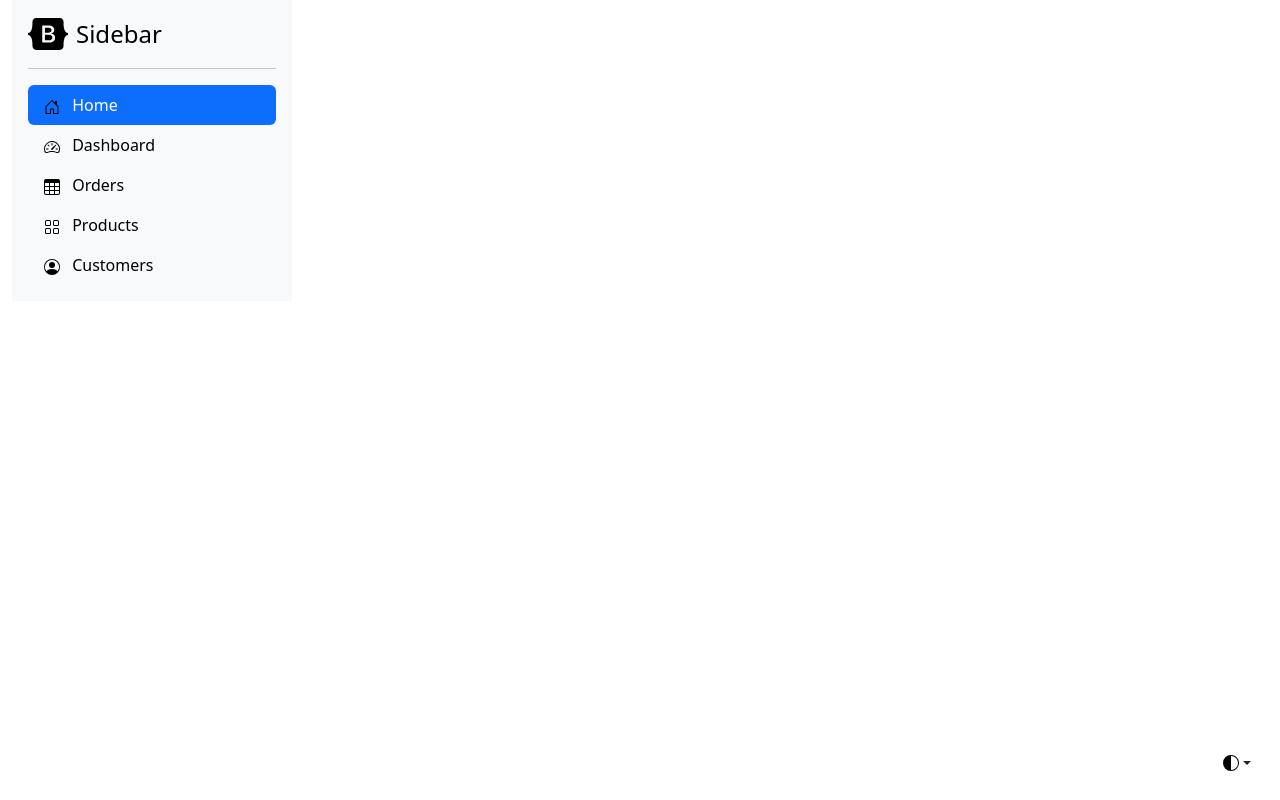
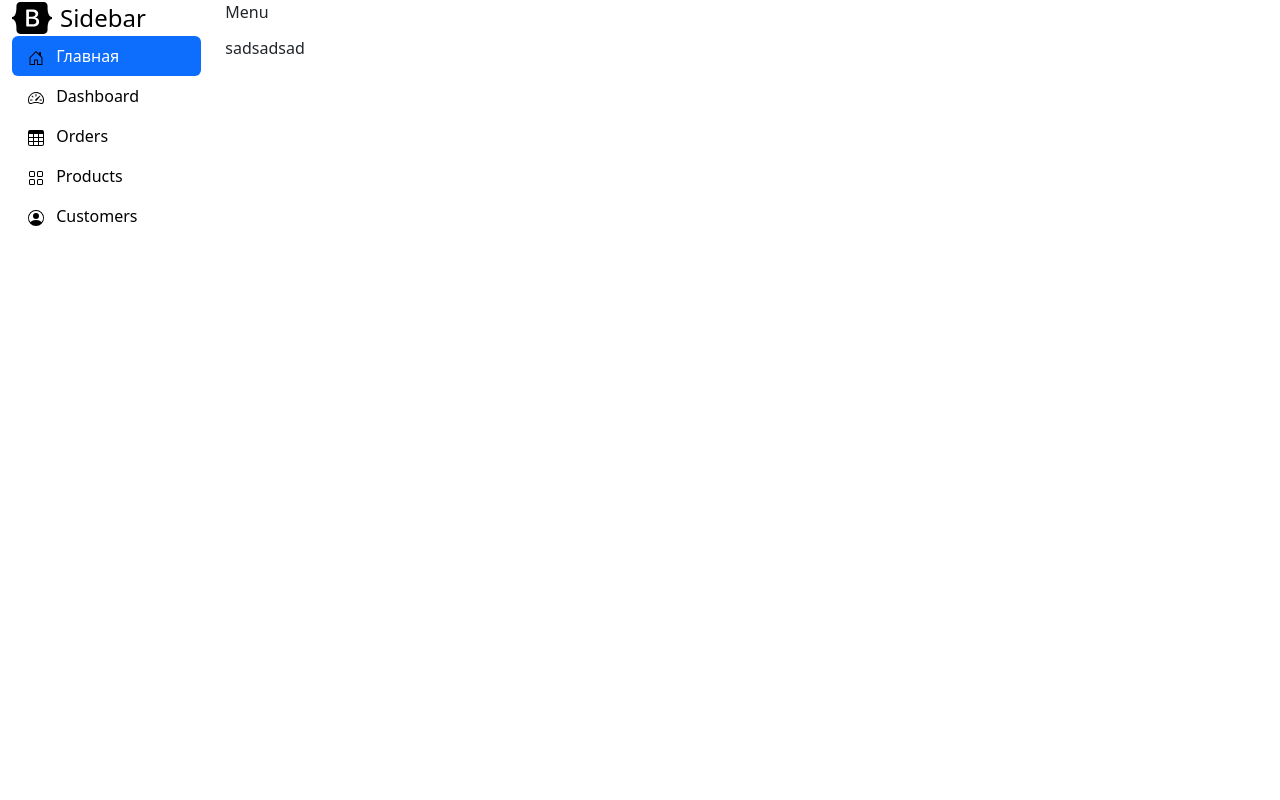
Before and after one commit to OlegVladychenko/persfinance, a Python web app: template mymoney/money/templates/money/documents.html in a window 1280 px wide. Run offline with Jinja, Linux system fonts and the light colour scheme; the template is opened without the code that fills it, so the values that code supplies are empty.

Commit message:
template

```diff
--- a/mymoney/money/templates/money/documents.html
+++ b/mymoney/money/templates/money/documents.html
@@ -3,70 +3,36 @@
 <head>
     <meta charset="UTF-8">
     <title>Title</title>
-    <link href="https://cdn.jsdelivr.net/npm/bootstrap@5.3.0/dist/css/bootstrap.min.css" rel="stylesheet" integrity="sha384-9ndCyUaIbzAi2FUVXJi0CjmCapSmO7SnpJef0486qhLnuZ2cdeRhO02iuK6FUUVM" crossorigin="anonymous">
+    <link href="https://cdn.jsdelivr.net/npm/bootstrap@5.3.0/dist/css/bootstrap.min.css" rel="stylesheet"
+          integrity="sha384-9ndCyUaIbzAi2FUVXJi0CjmCapSmO7SnpJef0486qhLnuZ2cdeRhO02iuK6FUUVM" crossorigin="anonymous">
 </head>
 <body>
-        <script src="https://cdn.jsdelivr.net/npm/bootstrap@5.3.0/dist/js/bootstrap.bundle.min.js" integrity="sha384-geWF76RCwLtnZ8qwWowPQNguL3RmwHVBC9FhGdlKrxdiJJigb/j/68SIy3Te4Bkz" crossorigin="anonymous"></script>
-        <script src="https://cdn.jsdelivr.net/npm/@popperjs/core@2.11.8/dist/umd/popper.min.js" integrity="sha384-I7E8VVD/ismYTF4hNIPjVp/Zjvgyol6VFvRkX/vR+Vc4jQkC+hVqc2pM8ODewa9r" crossorigin="anonymous"></script>
-<script src="https://cdn.jsdelivr.net/npm/bootstrap@5.3.0/dist/js/bootstrap.min.js" integrity="sha384-fbbOQedDUMZZ5KreZpsbe1LCZPVmfTnH7ois6mU1QK+m14rQ1l2bGBq41eYeM/fS" crossorigin="anonymous"></script>
+
+
 
 <div class="container-fluid">
   <div class="row">
     <div class="col-2">
 
-  <svg xmlns="http://www.w3.org/2000/svg" style="display: none;">
-      <symbol id="check2" viewBox="0 0 16 16">
-        <path d="M13.854 3.646a.5.5 0 0 1 0 .708l-7 7a.5.5 0 0 1-.708 0l-3.5-3.5a.5.5 0 1 1 .708-.708L6.5 10.293l6.646-6.647a.5.5 0 0 1 .708 0z"/>
-      </symbol>
-      <symbol id="circle-half" viewBox="0 0 16 16">
-        <path d="M8 15A7 7 0 1 0 8 1v14zm0 1A8 8 0 1 1 8 0a8 8 0 0 1 0 16z"/>
-      </symbol>
-      <symbol id="moon-stars-fill" viewBox="0 0 16 16">
-        <path d="M6 .278a.768.768 0 0 1 .08.858 7.208 7.208 0 0 0-.878 3.46c0 4.021 3.278 7.277 7.318 7.277.527 0 1.04-.055 1.533-.16a.787.787 0 0 1 .81.316.733.733 0 0 1-.031.893A8.349 8.349 0 0 1 8.344 16C3.734 16 0 12.286 0 7.71 0 4.266 2.114 1.312 5.124.06A.752.752 0 0 1 6 .278z"/>
-        <path d="M10.794 3.148a.217.217 0 0 1 .412 0l.387 1.162c.173.518.579.924 1.097 1.097l1.162.387a.217.217 0 0 1 0 .412l-1.162.387a1.734 1.734 0 0 0-1.097 1.097l-.387 1.162a.217.217 0 0 1-.412 0l-.387-1.162A1.734 1.734 0 0 0 9.31 6.593l-1.162-.387a.217.217 0 0 1 0-.412l1.162-.387a1.734 1.734 0 0 0 1.097-1.097l.387-1.162zM13.863.099a.145.145 0 0 1 .274 0l.258.774c.115.346.386.617.732.732l.774.258a.145.145 0 0 1 0 .274l-.774.258a1.156 1.156 0 0 0-.732.732l-.258.774a.145.145 0 0 1-.274 0l-.258-.774a1.156 1.156 0 0 0-.732-.732l-.774-.258a.145.145 0 0 1 0-.274l.774-.258c.346-.115.617-.386.732-.732L13.863.1z"/>
-      </symbol>
-      <symbol id="sun-fill" viewBox="0 0 16 16">
-        <path d="M8 12a4 4 0 1 0 0-8 4 4 0 0 0 0 8zM8 0a.5.5 0 0 1 .5.5v2a.5.5 0 0 1-1 0v-2A.5.5 0 0 1 8 0zm0 13a.5.5 0 0 1 .5.5v2a.5.5 0 0 1-1 0v-2A.5.5 0 0 1 8 13zm8-5a.5.5 0 0 1-.5.5h-2a.5.5 0 0 1 0-1h2a.5.5 0 0 1 .5.5zM3 8a.5.5 0 0 1-.5.5h-2a.5.5 0 0 1 0-1h2A.5.5 0 0 1 3 8zm10.657-5.657a.5.5 0 0 1 0 .707l-1.414 1.415a.5.5 0 1 1-.707-.708l1.414-1.414a.5.5 0 0 1 .707 0zm-9.193 9.193a.5.5 0 0 1 0 .707L3.05 13.657a.5.5 0 0 1-.707-.707l1.414-1.414a.5.5 0 0 1 .707 0zm9.193 2.121a.5.5 0 0 1-.707 0l-1.414-1.414a.5.5 0 0 1 .707-.707l1.414 1.414a.5.5 0 0 1 0 .707zM4.464 4.465a.5.5 0 0 1-.707 0L2.343 3.05a.5.5 0 1 1 .707-.707l1.414 1.414a.5.5 0 0 1 0 .708z"/>
-      </symbol>
-    </svg>
+   <a href="/" class="d-flex align-items-center mb-3 mb-md-0 me-md-auto link-body-emphasis text-decoration-none">
+      <svg class="bi pe-none me-2" width="40" height="32"><use xlink:href="#bootstrap"/></svg>
+      <span class="fs-4">Sidebar</span>
+    </a>
 
-    <div class="dropdown position-fixed bottom-0 end-0 mb-3 me-3 bd-mode-toggle">
-      <button class="btn btn-bd-primary py-2 dropdown-toggle d-flex align-items-center"
-              id="bd-theme"
-              type="button"
-              aria-expanded="false"
-              data-bs-toggle="dropdown"
-              aria-label="Toggle theme (auto)">
-        <svg class="bi my-1 theme-icon-active" width="1em" height="1em"><use href="#circle-half"></use></svg>
-        <span class="visually-hidden" id="bd-theme-text">Toggle theme</span>
-      </button>
-      <ul class="dropdown-menu dropdown-menu-end shadow" aria-labelledby="bd-theme-text">
-        <li>
-          <button type="button" class="dropdown-item d-flex align-items-center" data-bs-theme-value="light" aria-pressed="false">
-            <svg class="bi me-2 opacity-50 theme-icon" width="1em" height="1em"><use href="#sun-fill"></use></svg>
-            Light
-            <svg class="bi ms-auto d-none" width="1em" height="1em"><use href="#check2"></use></svg>
-          </button>
-        </li>
-        <li>
-          <button type="button" class="dropdown-item d-flex align-items-center" data-bs-theme-value="dark" aria-pressed="false">
-            <svg class="bi me-2 opacity-50 theme-icon" width="1em" height="1em"><use href="#moon-stars-fill"></use></svg>
-            Dark
-            <svg class="bi ms-auto d-none" width="1em" height="1em"><use href="#check2"></use></svg>
-          </button>
-        </li>
-        <li>
-          <button type="button" class="dropdown-item d-flex align-items-center active" data-bs-theme-value="auto" aria-pressed="true">
-            <svg class="bi me-2 opacity-50 theme-icon" width="1em" height="1em"><use href="#circle-half"></use></svg>
-            Auto
-            <svg class="bi ms-auto d-none" width="1em" height="1em"><use href="#check2"></use></svg>
-          </button>
-        </li>
-      </ul>
     </div>
+    <div class="col">
+      Menu
+    </div>
+  </div>
+
+</div>
 
 
+{% block mainmenu %}
 
+<div class="container-fluid">
+  <div class="row">
+    <div class="col-2">
 
 <svg xmlns="http://www.w3.org/2000/svg" style="display: none;">
   <symbol id="bootstrap" viewBox="0 0 118 94">
@@ -90,23 +56,51 @@
   <symbol id="grid" viewBox="0 0 16 16">
     <path d="M1 2.5A1.5 1.5 0 0 1 2.5 1h3A1.5 1.5 0 0 1 7 2.5v3A1.5 1.5 0 0 1 5.5 7h-3A1.5 1.5 0 0 1 1 5.5v-3zM2.5 2a.5.5 0 0 0-.5.5v3a.5.5 0 0 0 .5.5h3a.5.5 0 0 0 .5-.5v-3a.5.5 0 0 0-.5-.5h-3zm6.5.5A1.5 1.5 0 0 1 10.5 1h3A1.5 1.5 0 0 1 15 2.5v3A1.5 1.5 0 0 1 13.5 7h-3A1.5 1.5 0 0 1 9 5.5v-3zm1.5-.5a.5.5 0 0 0-.5.5v3a.5.5 0 0 0 .5.5h3a.5.5 0 0 0 .5-.5v-3a.5.5 0 0 0-.5-.5h-3zM1 10.5A1.5 1.5 0 0 1 2.5 9h3A1.5 1.5 0 0 1 7 10.5v3A1.5 1.5 0 0 1 5.5 15h-3A1.5 1.5 0 0 1 1 13.5v-3zm1.5-.5a.5.5 0 0 0-.5.5v3a.5.5 0 0 0 .5.5h3a.5.5 0 0 0 .5-.5v-3a.5.5 0 0 0-.5-.5h-3zm6.5.5A1.5 1.5 0 0 1 10.5 9h3a1.5 1.5 0 0 1 1.5 1.5v3a1.5 1.5 0 0 1-1.5 1.5h-3A1.5 1.5 0 0 1 9 13.5v-3zm1.5-.5a.5.5 0 0 0-.5.5v3a.5.5 0 0 0 .5.5h3a.5.5 0 0 0 .5-.5v-3a.5.5 0 0 0-.5-.5h-3z"/>
   </symbol>
+  <symbol id="collection" viewBox="0 0 16 16">
+    <path d="M2.5 3.5a.5.5 0 0 1 0-1h11a.5.5 0 0 1 0 1h-11zm2-2a.5.5 0 0 1 0-1h7a.5.5 0 0 1 0 1h-7zM0 13a1.5 1.5 0 0 0 1.5 1.5h13A1.5 1.5 0 0 0 16 13V6a1.5 1.5 0 0 0-1.5-1.5h-13A1.5 1.5 0 0 0 0 6v7zm1.5.5A.5.5 0 0 1 1 13V6a.5.5 0 0 1 .5-.5h13a.5.5 0 0 1 .5.5v7a.5.5 0 0 1-.5.5h-13z"/>
+  </symbol>
+  <symbol id="calendar3" viewBox="0 0 16 16">
+    <path d="M14 0H2a2 2 0 0 0-2 2v12a2 2 0 0 0 2 2h12a2 2 0 0 0 2-2V2a2 2 0 0 0-2-2zM1 3.857C1 3.384 1.448 3 2 3h12c.552 0 1 .384 1 .857v10.286c0 .473-.448.857-1 .857H2c-.552 0-1-.384-1-.857V3.857z"/>
+    <path d="M6.5 7a1 1 0 1 0 0-2 1 1 0 0 0 0 2zm3 0a1 1 0 1 0 0-2 1 1 0 0 0 0 2zm3 0a1 1 0 1 0 0-2 1 1 0 0 0 0 2zm-9 3a1 1 0 1 0 0-2 1 1 0 0 0 0 2zm3 0a1 1 0 1 0 0-2 1 1 0 0 0 0 2zm3 0a1 1 0 1 0 0-2 1 1 0 0 0 0 2zm3 0a1 1 0 1 0 0-2 1 1 0 0 0 0 2zm-9 3a1 1 0 1 0 0-2 1 1 0 0 0 0 2zm3 0a1 1 0 1 0 0-2 1 1 0 0 0 0 2zm3 0a1 1 0 1 0 0-2 1 1 0 0 0 0 2z"/>
+  </symbol>
+  <symbol id="chat-quote-fill" viewBox="0 0 16 16">
+    <path d="M16 8c0 3.866-3.582 7-8 7a9.06 9.06 0 0 1-2.347-.306c-.584.296-1.925.864-4.181 1.234-.2.032-.352-.176-.273-.362.354-.836.674-1.95.77-2.966C.744 11.37 0 9.76 0 8c0-3.866 3.582-7 8-7s8 3.134 8 7zM7.194 6.766a1.688 1.688 0 0 0-.227-.272 1.467 1.467 0 0 0-.469-.324l-.008-.004A1.785 1.785 0 0 0 5.734 6C4.776 6 4 6.746 4 7.667c0 .92.776 1.666 1.734 1.666.343 0 .662-.095.931-.26-.137.389-.39.804-.81 1.22a.405.405 0 0 0 .011.59c.173.16.447.155.614-.01 1.334-1.329 1.37-2.758.941-3.706a2.461 2.461 0 0 0-.227-.4zM11 9.073c-.136.389-.39.804-.81 1.22a.405.405 0 0 0 .012.59c.172.16.446.155.613-.01 1.334-1.329 1.37-2.758.942-3.706a2.466 2.466 0 0 0-.228-.4 1.686 1.686 0 0 0-.227-.273 1.466 1.466 0 0 0-.469-.324l-.008-.004A1.785 1.785 0 0 0 10.07 6c-.957 0-1.734.746-1.734 1.667 0 .92.777 1.666 1.734 1.666.343 0 .662-.095.931-.26z"/>
+  </symbol>
+  <symbol id="cpu-fill" viewBox="0 0 16 16">
+    <path d="M6.5 6a.5.5 0 0 0-.5.5v3a.5.5 0 0 0 .5.5h3a.5.5 0 0 0 .5-.5v-3a.5.5 0 0 0-.5-.5h-3z"/>
+    <path d="M5.5.5a.5.5 0 0 0-1 0V2A2.5 2.5 0 0 0 2 4.5H.5a.5.5 0 0 0 0 1H2v1H.5a.5.5 0 0 0 0 1H2v1H.5a.5.5 0 0 0 0 1H2v1H.5a.5.5 0 0 0 0 1H2A2.5 2.5 0 0 0 4.5 14v1.5a.5.5 0 0 0 1 0V14h1v1.5a.5.5 0 0 0 1 0V14h1v1.5a.5.5 0 0 0 1 0V14h1v1.5a.5.5 0 0 0 1 0V14a2.5 2.5 0 0 0 2.5-2.5h1.5a.5.5 0 0 0 0-1H14v-1h1.5a.5.5 0 0 0 0-1H14v-1h1.5a.5.5 0 0 0 0-1H14v-1h1.5a.5.5 0 0 0 0-1H14A2.5 2.5 0 0 0 11.5 2V.5a.5.5 0 0 0-1 0V2h-1V.5a.5.5 0 0 0-1 0V2h-1V.5a.5.5 0 0 0-1 0V2h-1V.5zm1 4.5h3A1.5 1.5 0 0 1 11 6.5v3A1.5 1.5 0 0 1 9.5 11h-3A1.5 1.5 0 0 1 5 9.5v-3A1.5 1.5 0 0 1 6.5 5z"/>
+  </symbol>
+  <symbol id="gear-fill" viewBox="0 0 16 16">
+    <path d="M9.405 1.05c-.413-1.4-2.397-1.4-2.81 0l-.1.34a1.464 1.464 0 0 1-2.105.872l-.31-.17c-1.283-.698-2.686.705-1.987 1.987l.169.311c.446.82.023 1.841-.872 2.105l-.34.1c-1.4.413-1.4 2.397 0 2.81l.34.1a1.464 1.464 0 0 1 .872 2.105l-.17.31c-.698 1.283.705 2.686 1.987 1.987l.311-.169a1.464 1.464 0 0 1 2.105.872l.1.34c.413 1.4 2.397 1.4 2.81 0l.1-.34a1.464 1.464 0 0 1 2.105-.872l.31.17c1.283.698 2.686-.705 1.987-1.987l-.169-.311a1.464 1.464 0 0 1 .872-2.105l.34-.1c1.4-.413 1.4-2.397 0-2.81l-.34-.1a1.464 1.464 0 0 1-.872-2.105l.17-.31c.698-1.283-.705-2.686-1.987-1.987l-.311.169a1.464 1.464 0 0 1-2.105-.872l-.1-.34zM8 10.93a2.929 2.929 0 1 1 0-5.86 2.929 2.929 0 0 1 0 5.858z"/>
+  </symbol>
+  <symbol id="speedometer" viewBox="0 0 16 16">
+    <path d="M8 2a.5.5 0 0 1 .5.5V4a.5.5 0 0 1-1 0V2.5A.5.5 0 0 1 8 2zM3.732 3.732a.5.5 0 0 1 .707 0l.915.914a.5.5 0 1 1-.708.708l-.914-.915a.5.5 0 0 1 0-.707zM2 8a.5.5 0 0 1 .5-.5h1.586a.5.5 0 0 1 0 1H2.5A.5.5 0 0 1 2 8zm9.5 0a.5.5 0 0 1 .5-.5h1.5a.5.5 0 0 1 0 1H12a.5.5 0 0 1-.5-.5zm.754-4.246a.389.389 0 0 0-.527-.02L7.547 7.31A.91.91 0 1 0 8.85 8.569l3.434-4.297a.389.389 0 0 0-.029-.518z"/>
+    <path fill-rule="evenodd" d="M6.664 15.889A8 8 0 1 1 9.336.11a8 8 0 0 1-2.672 15.78zm-4.665-4.283A11.945 11.945 0 0 1 8 10c2.186 0 4.236.585 6.001 1.606a7 7 0 1 0-12.002 0z"/>
+  </symbol>
+  <symbol id="toggles2" viewBox="0 0 16 16">
+    <path d="M9.465 10H12a2 2 0 1 1 0 4H9.465c.34-.588.535-1.271.535-2 0-.729-.195-1.412-.535-2z"/>
+    <path d="M6 15a3 3 0 1 0 0-6 3 3 0 0 0 0 6zm0 1a4 4 0 1 1 0-8 4 4 0 0 1 0 8zm.535-10a3.975 3.975 0 0 1-.409-1H4a1 1 0 0 1 0-2h2.126c.091-.355.23-.69.41-1H4a2 2 0 1 0 0 4h2.535z"/>
+    <path d="M14 4a4 4 0 1 1-8 0 4 4 0 0 1 8 0z"/>
+  </symbol>
+  <symbol id="tools" viewBox="0 0 16 16">
+    <path d="M1 0L0 1l2.2 3.081a1 1 0 0 0 .815.419h.07a1 1 0 0 1 .708.293l2.675 2.675-2.617 2.654A3.003 3.003 0 0 0 0 13a3 3 0 1 0 5.878-.851l2.654-2.617.968.968-.305.914a1 1 0 0 0 .242 1.023l3.356 3.356a1 1 0 0 0 1.414 0l1.586-1.586a1 1 0 0 0 0-1.414l-3.356-3.356a1 1 0 0 0-1.023-.242L10.5 9.5l-.96-.96 2.68-2.643A3.005 3.005 0 0 0 16 3c0-.269-.035-.53-.102-.777l-2.14 2.141L12 4l-.364-1.757L13.777.102a3 3 0 0 0-3.675 3.68L7.462 6.46 4.793 3.793a1 1 0 0 1-.293-.707v-.071a1 1 0 0 0-.419-.814L1 0zm9.646 10.646a.5.5 0 0 1 .708 0l3 3a.5.5 0 0 1-.708.708l-3-3a.5.5 0 0 1 0-.708zM3 11l.471.242.529.026.287.445.445.287.026.529L5 13l-.242.471-.026.529-.445.287-.287.445-.529.026L3 15l-.471-.242L2 14.732l-.287-.445L1.268 14l-.026-.529L1 13l.242-.471.026-.529.445-.287.287-.445.529-.026L3 11z"/>
+  </symbol>
+  <symbol id="chevron-right" viewBox="0 0 16 16">
+    <path fill-rule="evenodd" d="M4.646 1.646a.5.5 0 0 1 .708 0l6 6a.5.5 0 0 1 0 .708l-6 6a.5.5 0 0 1-.708-.708L10.293 8 4.646 2.354a.5.5 0 0 1 0-.708z"/>
+  </symbol>
+  <symbol id="geo-fill" viewBox="0 0 16 16">
+    <path fill-rule="evenodd" d="M4 4a4 4 0 1 1 4.5 3.969V13.5a.5.5 0 0 1-1 0V7.97A4 4 0 0 1 4 3.999zm2.493 8.574a.5.5 0 0 1-.411.575c-.712.118-1.28.295-1.655.493a1.319 1.319 0 0 0-.37.265.301.301 0 0 0-.057.09V14l.002.008a.147.147 0 0 0 .016.033.617.617 0 0 0 .145.15c.165.13.435.27.813.395.751.25 1.82.414 3.024.414s2.273-.163 3.024-.414c.378-.126.648-.265.813-.395a.619.619 0 0 0 .146-.15.148.148 0 0 0 .015-.033L12 14v-.004a.301.301 0 0 0-.057-.09 1.318 1.318 0 0 0-.37-.264c-.376-.198-.943-.375-1.655-.493a.5.5 0 1 1 .164-.986c.77.127 1.452.328 1.957.594C12.5 13 13 13.4 13 14c0 .426-.26.752-.544.977-.29.228-.68.413-1.116.558-.878.293-2.059.465-3.34.465-1.281 0-2.462-.172-3.34-.465-.436-.145-.826-.33-1.116-.558C3.26 14.752 3 14.426 3 14c0-.599.5-1 .961-1.243.505-.266 1.187-.467 1.957-.594a.5.5 0 0 1 .575.411z"/>
+  </symbol>
 </svg>
 
-<main class="d-flex flex-nowrap">
-  <h1 class="visually-hidden">Sidebars examples</h1>
 
 
-  <div class="d-flex flex-column flex-shrink-0 p-3 bg-body-tertiary" style="width: 280px;">
-    <a href="/" class="d-flex align-items-center mb-3 mb-md-0 me-md-auto link-body-emphasis text-decoration-none">
-      <svg class="bi pe-none me-2" width="40" height="32"><use xlink:href="#bootstrap"/></svg>
-      <span class="fs-4">Sidebar</span>
-    </a>
-    <hr>
-    <ul class="nav nav-pills flex-column mb-auto">
+
+<ul class="nav nav-pills flex-column mb-auto">
       <li class="nav-item">
         <a href="#" class="nav-link active" aria-current="page">
           <svg class="bi pe-none me-2" width="16" height="16"><use xlink:href="#home"/></svg>
-          Home
+          Главная
         </a>
       </li>
       <li>
@@ -137,45 +131,20 @@
 
 
 
-</main>
+  <div class="b-example-divider b-example-vr"></div>
+  <div class="b-example-divider b-example-vr"></div>
 
 
+{% endblock mainmenu %}
 
-
-
+   </div>
+    <div class="col-10">
+      {% block content %}
+      {% endblock %}
+sadsadsad
     </div>
-
-
-    <div class="col">
-       <div class="table-responsive">
-        <table class="table table-striped table-sm">
-
-          <tbody>
-
-              {% for m in document_list %}
-              <tr>
-                  <td> <a href="">{{m.id}} </a></td>
-                  <td> {{m.date}}</td>
-                  <td> {{m.active}}</td>
-     </tr>
-              {% endfor %}
-          </tbody>
-        </table>
-      </div>
-
-
-
-</div>
-
-
   </div>
 
 </div>
-
-
-
-
-
-
 </body>
 </html>
```
